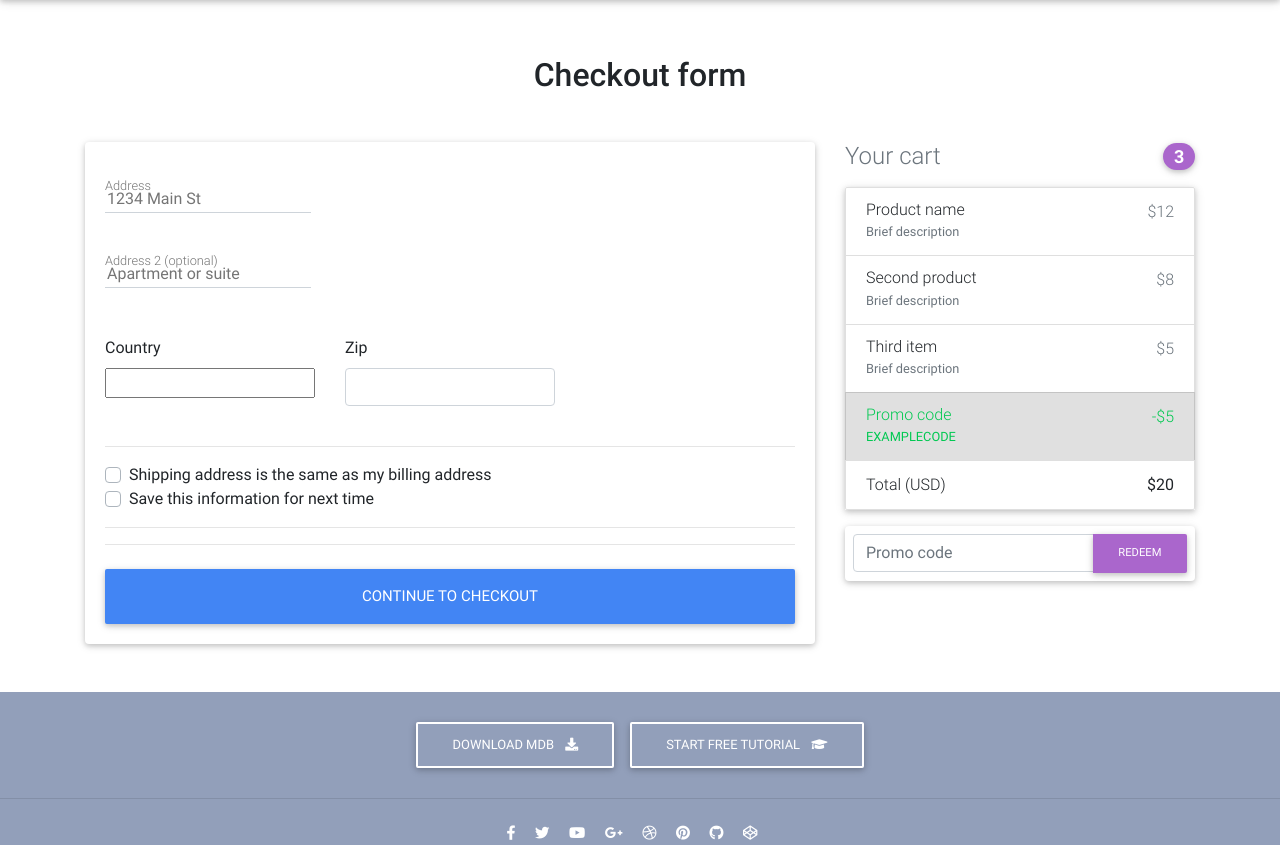
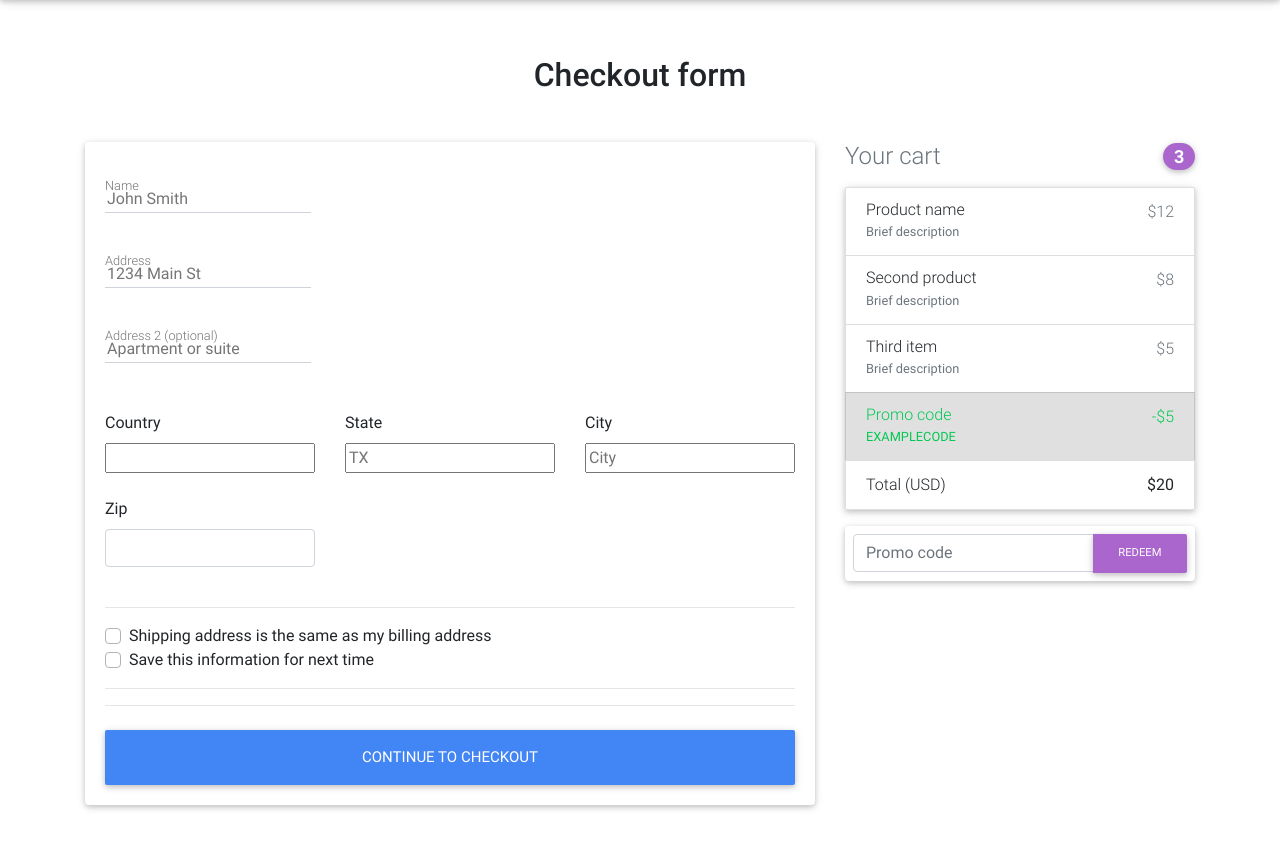
Before and after one commit to alexsonnysar/uh-se-ecommerce-app, a Django app: page /checkout/ in a window 1280 px wide. Shown: the part 64-909 px from the top of the page. Run offline with Django 3.2, Linux system fonts and the light colour scheme; some libraries are stand-ins or nearby versions.

Commit message:
Checkout form goes passes through Address Validation

```diff
--- a/core/forms.py
+++ b/core/forms.py
@@ -4,6 +4,9 @@ from django_countries.widgets import CountrySelectWidget
 
 
 class CheckoutForm(forms.Form):
+    name = forms.CharField(widget=forms.TextInput(attrs={
+        "placeholder": "John Smith"
+    }))
     street_address = forms.CharField(
         widget=forms.TextInput(attrs={"placeholder": "1234 Main St"})
     )
@@ -14,6 +17,8 @@ class CheckoutForm(forms.Form):
     country = CountryField(blank_label="(select country)").formfield(
         widget=CountrySelectWidget(attrs={"class": "custom-select d-block w-100"})
     )
+    state = forms.CharField(widget=forms.TextInput(attrs={"placeholder": "TX"}))
+    city = forms.CharField(widget=forms.TextInput(attrs={"placeholder": "City"}))
     zip = forms.CharField(widget=forms.TextInput(attrs={"class": "form-control"}))
     same_billing_address = forms.BooleanField(required=False)
     save_info = forms.BooleanField(required=False)
--- a/core/views.py
+++ b/core/views.py
@@ -22,22 +22,22 @@ class CheckoutView(View):
     def post(self, *args, **kwargs):
         form = CheckoutForm(self.request.POST or None)
         if form.is_valid():
+            name = form.cleaned_data.get("name")
             street_address = form.cleaned_data.get("street_address")
             apartment_address = form.cleaned_data.get("apartment_address")
             country = form.cleaned_data.get("country")
+            state = form.cleaned_data.get("state")
+            city = form.cleaned_data.get("city")
             zip = form.cleaned_data.get("zip")
             same_billing_address = form.cleaned_data.get("same_billing_address")
             save_info = form.cleaned_data.get("save_info")
 
-            print(street_address)
-            print(country)
-
             address = Address(
-                name="Tobin Brown",
-                address_1="1234 Test Ave.",
-                city="Test",
-                state="NE",
-                zipcode="55555",
+                name=name,
+                address_1=street_address,
+                city=city,
+                state=state,
+                zipcode=zip,
             )
 
             usps = USPSApi('097UNIVE5841', test=True)
--- a/templates/checkout-page.html
+++ b/templates/checkout-page.html
@@ -22,6 +22,11 @@
             <!--Card content-->
             <form method="POST" class="card-body">
               {%csrf_token%}
+
+              <div class="md-form mb-5">
+                {{ form.name }}
+                <label for="address" class="">Name</label>
+              </div>
 
               <!--address-->
               <div class="md-form mb-5">
@@ -48,6 +53,20 @@
                   <div class="invalid-feedback">
                     Please select a valid country.
                   </div>
+
+                </div>
+
+                <div class="col-lg-4 col-md-12 mb-4">
+
+                  <label for="state">State</label>
+                  {{ form.state }}
+
+                </div>
+
+                <div class="col-lg-4 col-md-12 mb-4">
+
+                  <label for="state">City</label>
+                  {{ form.city }}
 
                 </div>
                 <!--Grid column-->
```
